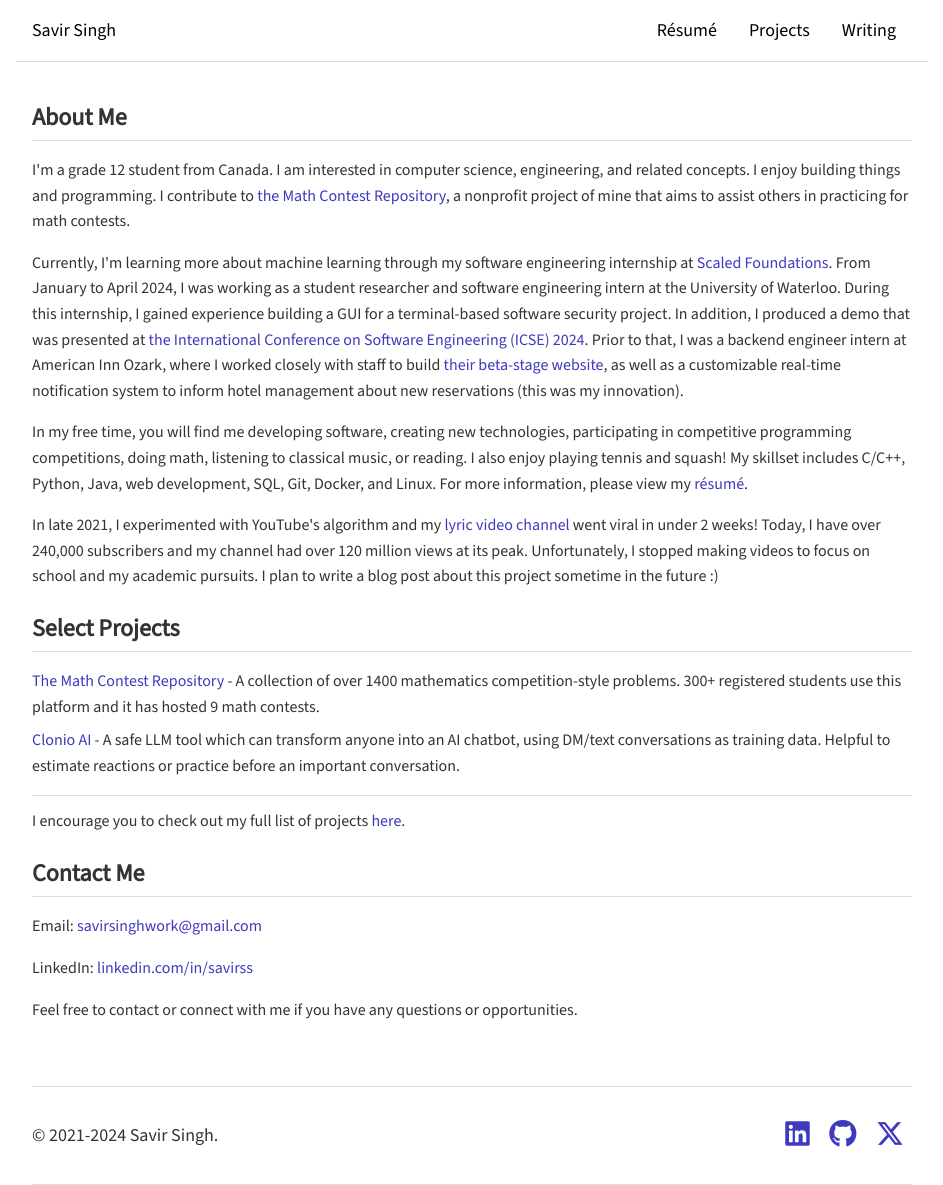
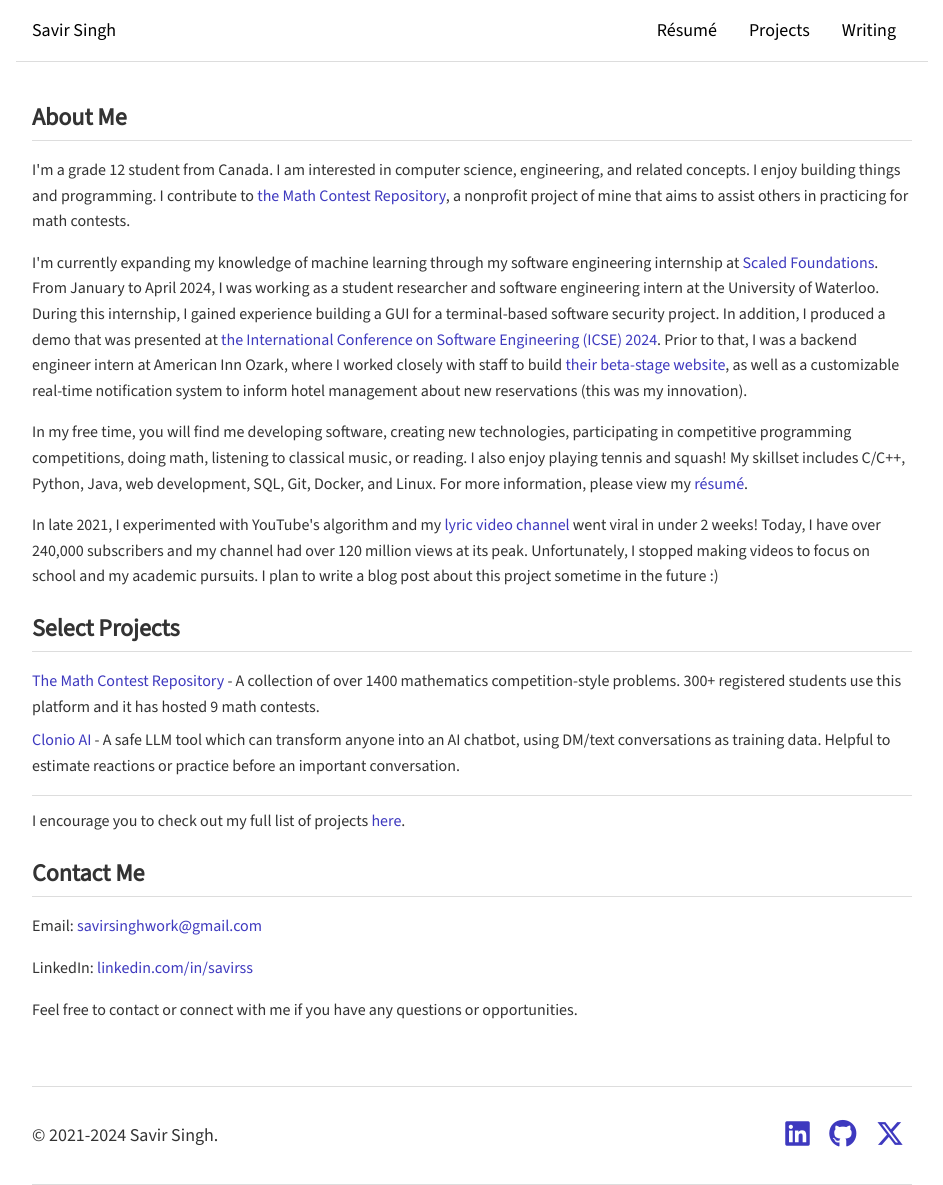
Before and after one commit to savirsingh/savirsingh.github.io, a Jekyll site: the page built from index.html, in a window 1280 px wide. Shown: the whole page, without its empty margins (168-1111 px from the left). Built offline with Jekyll 4.4.1, drawn with Linux system fonts in a browser that asks for light colours; the list of posts is cut into pages by our own code.

Commit message:
Update index.html

```diff
--- a/index.html
+++ b/index.html
@@ -6,7 +6,7 @@
 <section id="about">
     <h2>About Me</h2>
     <p>I'm a grade 12 student from Canada. I am interested in computer science, engineering, and related concepts. I enjoy building things and programming. I contribute to <a href="https://mathcontestrepository.pythonanywhere.com/user/savir">the Math Contest Repository</a>, a nonprofit project of mine that aims to assist others in practicing for math contests.</p>
-    <p>Currently, I'm learning more about machine learning through my software engineering internship at <a href="https://www.scaledfoundations.ai/" target="_blank">Scaled Foundations</a>. From January to April 2024, I was working as a student researcher and software engineering intern at the University of Waterloo. During this internship, I gained experience building a GUI for a terminal-based software security project. In addition, I produced a demo that was presented at <a href="https://conf.researchr.org/home/icse-2024">the International Conference on Software Engineering (ICSE) 2024</a>. Prior to that, I was a backend engineer intern at American Inn Ozark, where I worked closely with staff to build <a href="https://www.americaninnozark.com">their beta-stage website</a>, as well as a customizable real-time notification system to inform hotel management about new reservations (this was my innovation).</p>
+    <p>I'm currently expanding my knowledge of machine learning through my software engineering internship at <a href="https://www.scaledfoundations.ai/" target="_blank">Scaled Foundations</a>. From January to April 2024, I was working as a student researcher and software engineering intern at the University of Waterloo. During this internship, I gained experience building a GUI for a terminal-based software security project. In addition, I produced a demo that was presented at <a href="https://conf.researchr.org/home/icse-2024">the International Conference on Software Engineering (ICSE) 2024</a>. Prior to that, I was a backend engineer intern at American Inn Ozark, where I worked closely with staff to build <a href="https://www.americaninnozark.com">their beta-stage website</a>, as well as a customizable real-time notification system to inform hotel management about new reservations (this was my innovation).</p>
     <p>In my free time, you will find me developing software, creating new technologies, participating in competitive programming competitions, doing math, listening to classical music, or reading. I also enjoy playing tennis and squash! My skillset includes C/C++, Python, Java, web development, SQL, Git, Docker, and Linux. For more information, please view my <a href="/resume">résumé</a>.</p>
     <p>In late 2021, I experimented with YouTube's algorithm and my <a href="https://www.youtube.com/@vibelyrics/videos">lyric video channel</a> went viral in under 2 weeks! Today, I have over 240,000 subscribers and my channel had over 120 million views at its peak. Unfortunately, I stopped making videos to focus on school and my academic pursuits. I plan to write a blog post about this project sometime in the future :)</p>
 </section>
```
